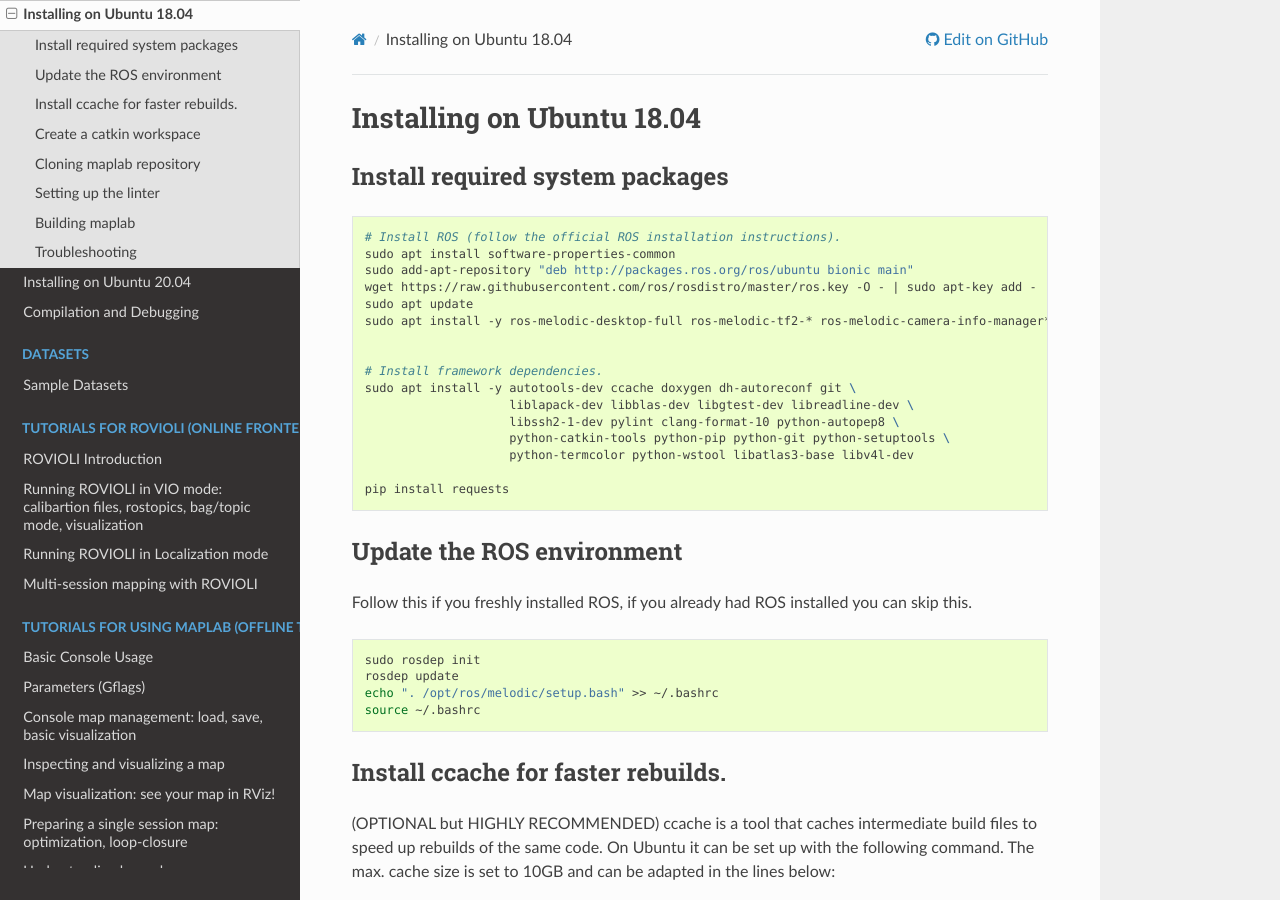
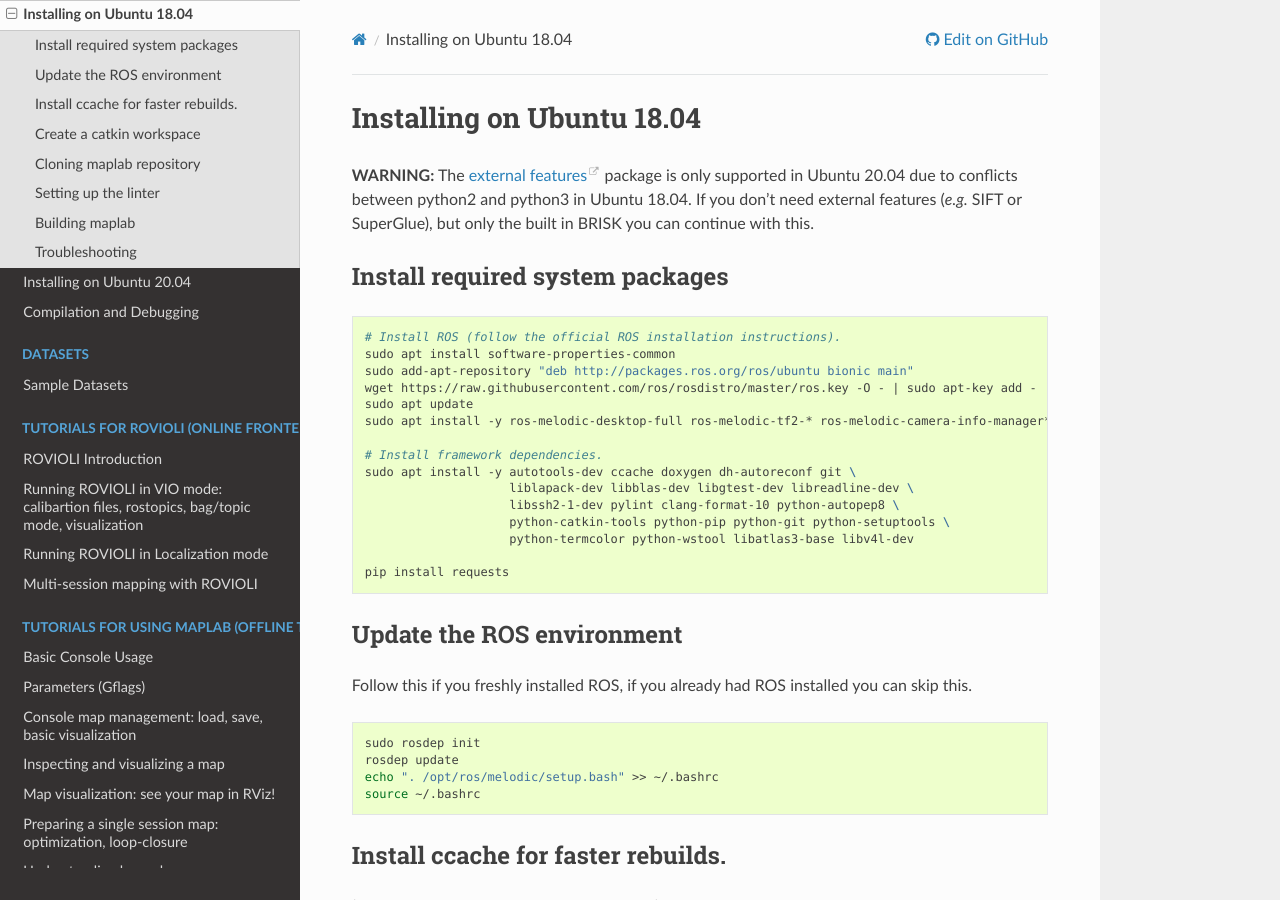
Before and after one commit to ethz-asl/maplab, a Sphinx documentation site: the page built from docs/pages/installation/A_Installation-Ubuntu-18.04.md, in a window 1280 px wide and 900 px high. Built offline with Sphinx 7.4.7 and the Read the Docs theme 2.0.0, drawn with Linux system fonts in a browser that asks for light colours; some of the changed text lies outside the part shown.

Commit message:
Small update to install instructions

````diff
--- a/docs/pages/installation/A_Installation-Ubuntu-18.04.md
+++ b/docs/pages/installation/A_Installation-Ubuntu-18.04.md
@@ -1,4 +1,6 @@
 ## Installing on Ubuntu 18.04
+
+**WARNING:** The [external features](https://github.com/ethz-asl/maplab_features) package is only supported in Ubuntu 20.04 due to conflicts between python2 and python3 in Ubuntu 18.04. If you don't need external features (*e.g.* SIFT or SuperGlue), but only the built in BRISK you can continue with this.
 
 #### Install required system packages
 ```bash
@@ -8,7 +10,6 @@ sudo add-apt-repository "deb http://packages.ros.org/ros/ubuntu bionic main"
 wget https://raw.githubusercontent.com/ros/rosdistro/master/ros.key -O - | sudo apt-key add -
 sudo apt update
 sudo apt install -y ros-melodic-desktop-full ros-melodic-tf2-* ros-melodic-camera-info-manager*
-
 
 # Install framework dependencies.
 sudo apt install -y autotools-dev ccache doxygen dh-autoreconf git \
@@ -70,7 +71,7 @@ catkin config --extend /opt/ros/melodic
 catkin config --cmake-args -DCMAKE_BUILD_TYPE=Release
 ```
 
-For more informative and readable output use:
+For debugging and a more informative and readable output use:
 ```bash
 catkin config --cmake-args -DCMAKE_BUILD_TYPE=RelWithDebInfo -DCMAKE_CXX_FLAGS=-fdiagnostics-color
 ```
````
Also changed, not shown: docs/pages/installation/A_Installation-Ubuntu-20.04.md (+1 -1 lines).
